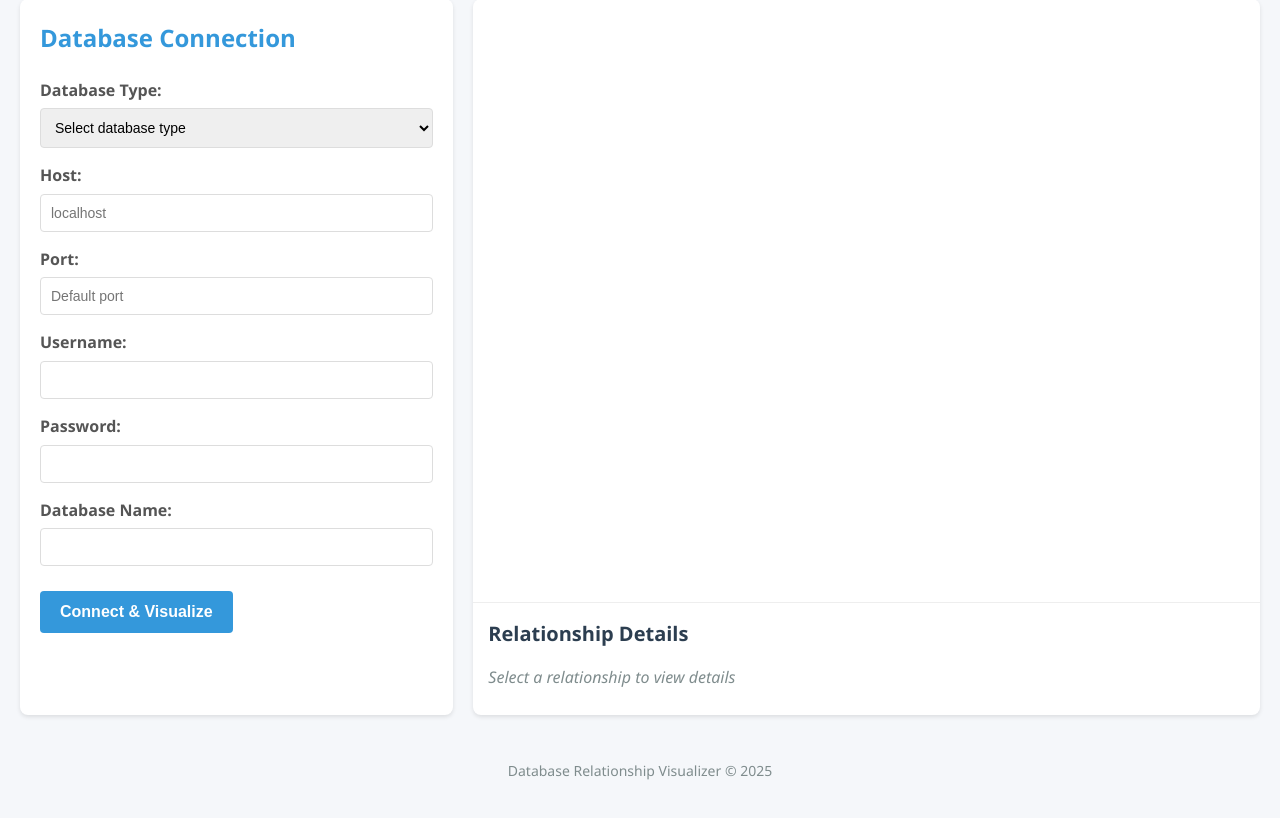
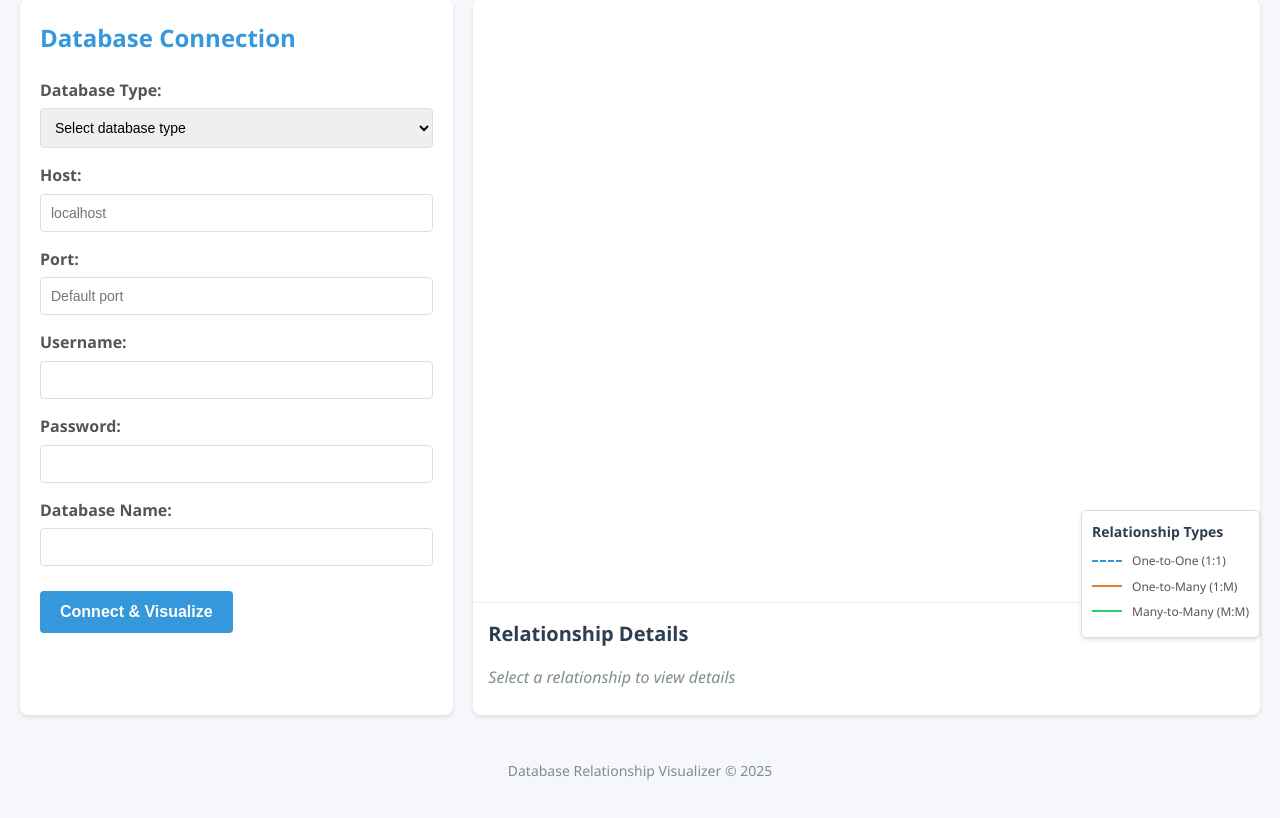
Before and after one commit to irtza33/repo-visualiser, a Flask app: page / in a window 1280 px wide. Shown: the part 142-960 px from the top of the page. Run offline with Flask 3, Linux system fonts and the light colour scheme.

Commit message:
Checkpointing

```diff
--- a/static/css/styles.css
+++ b/static/css/styles.css
@@ -179,26 +179,28 @@ button:hover {
 
 .link {
     fill: none;
-    stroke: #95a5a6;
     stroke-width: 1.5px;
 }
 
 .link.highlighted {
-    stroke: #e74c3c;
     stroke-width: 2.5px;
 }
 
 .link.one-to-one {
     stroke-dasharray: 5, 5;
+    stroke: #3498db; /* blue */
 }
 
-.link.one-to-many:before {
-    content: '';
-    display: block;
-    width: 8px;
-    height: 8px;
-    border-radius: 50%;
-    background: #95a5a6;
+.link.one-to-many {
+    stroke: #e67e22; /* orange */
+}
+
+.link.many-to-one {
+    stroke: #9b59b6; /* purple */
+}
+
+.link.many-to-many {
+    stroke: #2ecc71; /* green */
 }
 
 /* Relationship info panel */
@@ -307,3 +309,54 @@ footer {
     color: #7f8c8d;
     font-size: 12px;
 }
+
+/* Relationship legend styles */
+.relationship-legend {
+    position: absolute;
+    bottom: 20px;
+    right: 20px;
+    background-color: white;
+    border: 1px solid #ddd;
+    border-radius: 5px;
+    padding: 10px;
+    box-shadow: 0 2px 4px rgba(0, 0, 0, 0.1);
+    z-index: 100;
+}
+
+.legend-title {
+    font-weight: bold;
+    margin-bottom: 8px;
+    color: #2c3e50;
+    font-size: 14px;
+}
+
+.legend-item {
+    display: flex;
+    align-items: center;
+    margin-bottom: 6px;
+}
+
+.legend-line {
+    width: 30px;
+    height: 2px;
+    margin-right: 10px;
+}
+
+.legend-text {
+    font-size: 12px;
+    color: #555;
+}
+
+.legend-line.one-to-one {
+    stroke-dasharray: 5, 5;
+    border-top: 2px dashed #3498db;
+}
+
+.legend-line.one-to-many,
+.legend-line.many-to-one {
+    border-top: 2px solid #e67e22;
+}
+
+.legend-line.many-to-many {
+    border-top: 2px solid #2ecc71;
+}
--- a/static/js/main.js
+++ b/static/js/main.js
@@ -60,9 +60,20 @@ document.addEventListener('DOMContentLoaded', function() {
             // Hide loading overlay
             loadingOverlay.classList.add('hidden');
 
-            // Show success message
-            connectionStatus.textContent = 'Connection successful! Visualizing database schema...';
-            connectionStatus.className = 'status success';
+            // Check if we have relationships
+            if (data.relationships && data.relationships.length === 0) {
+                connectionStatus.textContent = 'Connection successful! No relationships detected in this database.';
+                connectionStatus.className = 'status success';
+            } else {
+                // Log data for debugging
+                console.log('Database schema data:', data);
+                console.log('Tables:', data.tables.length);
+                console.log('Relationships:', data.relationships.length);
+
+                // Show success message
+                connectionStatus.textContent = `Connection successful! Found ${data.tables.length} tables and ${data.relationships.length} relationships.`;
+                connectionStatus.className = 'status success';
+            }
 
             // Render the visualization
             if (window.visualizer) {
--- a/static/js/visualizer.js
+++ b/static/js/visualizer.js
@@ -45,6 +45,57 @@ class DatabaseVisualizer {
 
         // Define arrow markers for different relationship types
         this.defineMarkers(defs);
+
+        // Create the relationship legend
+        this.createLegend();
+    }
+
+    /**
+     * Create a legend explaining the relationship line styles
+     */
+    createLegend() {
+        // Remove any existing legend
+        let existingLegend = document.querySelector('.relationship-legend');
+        if (existingLegend) {
+            existingLegend.remove();
+        }
+
+        // Create legend container
+        const legend = document.createElement('div');
+        legend.className = 'relationship-legend';
+
+        // Add legend title
+        const title = document.createElement('div');
+        title.className = 'legend-title';
+        title.textContent = 'Relationship Types';
+        legend.appendChild(title);
+
+        // Define legend items
+        const legendItems = [
+            { type: 'one-to-one', text: 'One-to-One (1:1)', style: 'dashed' },
+            { type: 'one-to-many', text: 'One-to-Many (1:M)', style: 'solid' },
+            { type: 'many-to-many', text: 'Many-to-Many (M:M)', style: 'solid' }
+        ];
+
+        // Create legend items
+        legendItems.forEach(item => {
+            const itemDiv = document.createElement('div');
+            itemDiv.className = 'legend-item';
+
+            const line = document.createElement('div');
+            line.className = `legend-line ${item.type}`;
+
+            const text = document.createElement('div');
+            text.className = 'legend-text';
+            text.textContent = item.text;
+
+            itemDiv.appendChild(line);
+            itemDiv.appendChild(text);
+            legend.appendChild(itemDiv);
+        });
+
+        // Add legend to container
+        this.container.appendChild(legend);
     }
 
     /**
@@ -55,7 +106,7 @@ class DatabaseVisualizer {
         defs.append('marker')
             .attr('id', 'arrow')
             .attr('viewBox', '0 -5 10 10')
-            .attr('refX', 15)
+            .attr('refX', 20)
             .attr('refY', 0)
             .attr('markerWidth', 6)
             .attr('markerHeight', 6)
@@ -68,7 +119,7 @@ class DatabaseVisualizer {
         defs.append('marker')
             .attr('id', 'one-to-one')
             .attr('viewBox', '0 -5 10 10')
-            .attr('refX', 15)
+            .attr('refX', 20)
             .attr('refY', 0)
             .attr('markerWidth', 6)
             .attr('markerHeight', 6)
@@ -81,7 +132,7 @@ class DatabaseVisualizer {
         defs.append('marker')
             .attr('id', 'one-to-many')
             .attr('viewBox', '0 -5 10 10')
-            .attr('refX', 15)
+            .attr('refX', 20)
             .attr('refY', 0)
             .attr('markerWidth', 6)
             .attr('markerHeight', 6)
@@ -94,7 +145,7 @@ class DatabaseVisualizer {
         defs.append('marker')
             .attr('id', 'many-to-many')
             .attr('viewBox', '0 -5 10 10')
-            .attr('refX', 15)
+            .attr('refX', 20)
             .attr('refY', 0)
             .attr('markerWidth', 6)
             .attr('markerHeight', 6)
@@ -108,6 +159,8 @@ class DatabaseVisualizer {
      * Process database schema data for visualization
      */
     processData(data) {
+        console.log("Processing data:", data);
+
         // Store the raw data
         this.data = data;
 
@@ -123,18 +176,39 @@ class DatabaseVisualizer {
             };
         });
 
+        console.log("Nodes created:", nodes.length);
+
         // Process relationships into links
-        const links = data.relationships.map((rel, index) => {
-            return {
-                id: `link-${index}`,
-                source: rel.source_table,
-                target: rel.target_table,
-                sourceColumns: rel.source_columns,
-                targetColumns: rel.target_columns,
-                type: rel.type,
-                name: rel.name
-            };
-        });
+        const links = [];
+
+        // Make sure relationships exist and it's an array
+        if (data.relationships && Array.isArray(data.relationships)) {
+            data.relationships.forEach((rel, index) => {
+                // Only create links for valid relationships
+                if (rel.source_table && rel.target_table) {
+                    // Check if the source and target tables exist
+                    const sourceExists = nodes.some(n => n.id === rel.source_table);
+                    const targetExists = nodes.some(n => n.id === rel.target_table);
+
+                    if (sourceExists && targetExists) {
+                        links.push({
+                            id: index,
+                            source: rel.source_table,
+                            target: rel.target_table,
+                            sourceColumns: rel.source_columns || [],
+                            targetColumns: rel.target_columns || [],
+                            type: rel.type || 'unknown',
+                            name: rel.name || `Link ${index}`
+                        });
+                    } else {
+                        console.warn(`Skipping relationship: missing tables ${rel.source_table} -> ${rel.target_table}`);
+                    }
+                }
+            });
+        }
+
+        console.log("Links created:", links.length);
+        console.log("Links detail:", links);
 
         return { nodes, links };
     }
@@ -149,6 +223,12 @@ class DatabaseVisualizer {
         // Clear existing visualization
         this.initialize();
 
+        // If there's no data, return early
+        if (nodes.length === 0) {
+            this.showNoDataMessage();
+            return;
+        }
+
         // Create a zoom behavior
         const zoom = d3.zoom()
             .scaleExtent([0.1, 3])
@@ -162,14 +242,20 @@ class DatabaseVisualizer {
         // Create a container for the visualization elements
         const container = this.svg.append('g');
 
+        // Add the container to the SVG and initially zoom out to see everything
+        this.svg.call(zoom).call(
+            zoom.transform,
+            d3.zoomIdentity.translate(this.width / 4, this.height / 4).scale(0.5)
+        );
+
         // Create a force simulation
         this.simulation = d3.forceSimulation(nodes)
-            .force('link', d3.forceLink(links).id(d => d.id).distance(200))
-            .force('charge', d3.forceManyBody().strength(-1000))
+            .force('link', d3.forceLink(links).id(d => d.id).distance(300))
+            .force('charge', d3.forceManyBody().strength(-3000))
             .force('center', d3.forceCenter(this.width / 2, this.height / 2))
-            .force('collision', d3.forceCollide().radius(100));
+            .force('collision', d3.forceCollide().radius(140));
 
-        // Create links
+        // Create links with more visibility
         const link = container.append('g')
             .attr('class', 'links')
             .selectAll('path')
@@ -178,6 +264,9 @@ class DatabaseVisualizer {
             .append('path')
             .attr('class', d => `link ${this.getRelationshipClass(d.type)}`)
             .attr('id', d => `link-${d.id}`)
+            .attr('stroke-width', 2.5)
+            .attr('fill', 'none')
+            .attr('stroke', d => this.getRelationshipColor(d.type))
             .attr('marker-end', d => `url(#${this.getRelationshipMarker(d.type)})`)
             .on('click', (event, d) => this.showRelationshipDetails(d));
 
@@ -194,25 +283,31 @@ class DatabaseVisualizer {
                 .on('drag', this.dragged.bind(this))
                 .on('end', this.dragended.bind(this)));
 
-        // Create table rectangles
+        // Create table rectangles with a white fill and blue border
         node.append('rect')
-            .attr('width', 160)
-            .attr('height', d => 30 + d.columns.length * 22)
+            .attr('width', 200)
+            .attr('height', d => 30 + d.columns.length * 24)
             .attr('rx', 5)
-            .attr('ry', 5);
+            .attr('ry', 5)
+            .attr('fill', 'white')
+            .attr('stroke', '#3498db')
+            .attr('stroke-width', 2);
 
         // Create table name text
         node.append('text')
-            .attr('x', 80)
+            .attr('x', 100)
             .attr('y', 20)
             .attr('class', 'table-name')
-            .text(d => d.label);
+            .attr('text-anchor', 'middle')
+            .attr('font-weight', 'bold')
+            .attr('font-size', '14px')
+            .text(d => this.truncateText(d.label, 20));
 
         // Create horizontal line separator
         node.append('line')
             .attr('x1', 0)
             .attr('y1', 30)
-            .attr('x2', 160)
+            .attr('x2', 200)
             .attr('y2', 30)
             .attr('stroke', '#3498db')
             .attr('stroke-width', 1);
@@ -230,11 +325,11 @@ class DatabaseVisualizer {
             .enter()
             .append('g')
             .attr('class', 'column')
-            .attr('transform', (d, i) => `translate(5, ${40 + i * 22})`);
+            .attr('transform', (d, i) => `translate(5, ${40 + i * 24})`);
 
         // Create column background
         columnGroups.append('rect')
-            .attr('width', 150)
+            .attr('width', 190)
             .attr('height', 20)
             .attr('rx', 3)
             .attr('ry', 3)
@@ -249,54 +344,111 @@ class DatabaseVisualizer {
                 return 'transparent';
             });
 
-        // Create column name text
+        // Create column name text - ensure it's not too long
         columnGroups.append('text')
             .attr('x', 5)
             .attr('y', 15)
             .attr('class', 'column-name')
+            .attr('font-size', '12px')
             .text(d => {
                 let prefix = '';
                 if (d.primary_key) prefix = '🔑 ';
                 else if (d.foreign_key) prefix = '🔗 ';
-                return `${prefix}${d.name}`;
+                return prefix + this.truncateText(d.name, 12);
             });
 
-        // Create column type text
+        // Create column type text - ensure it's not too long and positioned correctly
         columnGroups.append('text')
-            .attr('x', 145)
+            .attr('x', 185)
             .attr('y', 15)
             .attr('text-anchor', 'end')
             .attr('class', 'column-type')
-            .text(d => this.formatColumnType(d.type));
+            .attr('font-size', '12px')
+            .attr('fill', '#777')
+            .text(d => this.truncateText(this.formatColumnType(d.type), 8));
 
         // Update positions on each tick of the simulation
         this.simulation.on('tick', () => {
+            // Update link paths with improved drawing
             link.attr('d', d => {
-                const sourceNode = nodes.find(n => n.id === d.source.id);
-                const targetNode = nodes.find(n => n.id === d.target.id);
+                // Ensure source and target exist
+                if (!d.source || !d.target) return '';
+
+                // Handle both string IDs and object references
+                const sourceNode = typeof d.source === 'object' ? d.source : nodes.find(n => n.id === d.source);
+                const targetNode = typeof d.target === 'object' ? d.target : nodes.find(n => n.id === d.target);
 
                 if (!sourceNode || !targetNode) return '';
 
                 // Calculate the total height of each node based on column count
-                const sourceHeight = 30 + sourceNode.columns.length * 22;
-                const targetHeight = 30 + targetNode.columns.length * 22;
+                const sourceHeight = 30 + (sourceNode.columns ? sourceNode.columns.length * 24 : 0);
+                const targetHeight = 30 + (targetNode.columns ? targetNode.columns.length * 24 : 0);
 
                 // Calculate source and target points
-                const sourceX = sourceNode.x + 80; // middle of the node
+                const sourceX = sourceNode.x + 100; // middle of the node
                 const sourceY = sourceNode.y + sourceHeight / 2;
-                const targetX = targetNode.x + 80; // middle of the node
+                const targetX = targetNode.x + 100; // middle of the node
                 const targetY = targetNode.y + targetHeight / 2;
 
-                // Calculate control points for curved path
+                // Calculate control points for curved path with increased curve
                 const dx = targetX - sourceX;
                 const dy = targetY - sourceY;
-                const dr = Math.sqrt(dx * dx + dy * dy);
+                const dr = Math.sqrt(dx * dx + dy * dy) * 1.2;
 
                 return `M${sourceX},${sourceY}A${dr},${dr} 0 0,1 ${targetX},${targetY}`;
             });
 
-            node.attr('transform', d => `translate(${d.x - 80},${d.y - 15})`);
+            // Update node positions
+            node.attr('transform', d => `translate(${d.x - 100},${d.y - 15})`);
         });
+
+        // Run simulation for a few iterations to settle the layout
+        this.simulation.alpha(1).restart();
+        for (let i = 0; i < 50; ++i) this.simulation.tick();
+    }
+
+    /**
+     * Truncate text if it's too long
+     */
+    truncateText(text, maxLength) {
+        if (!text) return '';
+        if (text.length <= maxLength) return text;
+        return text.substring(0, maxLength - 2) + '...';
+    }
+
+    /**
+     * Get color for relationship type
+     */
+    getRelationshipColor(type) {
+        switch (type) {
+            case '1:1': return '#3498db'; // blue
+            case '1:M': return '#e67e22'; // orange
+            case 'M:1': return '#9b59b6'; // purple
+            case 'M:M': return '#2ecc71'; // green
+            default: return '#95a5a6';    // gray
+        }
+    }
+
+    /**
+     * Show a message when no data is available
+     */
+    showNoDataMessage() {
+        const messageGroup = this.svg.append('g')
+            .attr('class', 'no-data-message')
+            .attr('transform', `translate(${this.width/2}, ${this.height/2})`);
+
+        messageGroup.append('text')
+            .attr('text-anchor', 'middle')
+            .attr('font-size', '20px')
+            .attr('fill', '#95a5a6')
+            .text('No database schema data available');
+
+        messageGroup.append('text')
+            .attr('text-anchor', 'middle')
+            .attr('font-size', '16px')
+            .attr('fill', '#95a5a6')
+            .attr('y', 30)
+            .text('Please connect to a database to visualize relationships');
     }
 
     /**
@@ -316,7 +468,7 @@ class DatabaseVisualizer {
      */
     isColumnForeignKey(links, tableName, columnName) {
         return links.some(link =>
-            link.source === tableName &&
+            (link.source === tableName || link.source.id === tableName) &&
             link.sourceColumns.includes(columnName)
         );
     }
```
